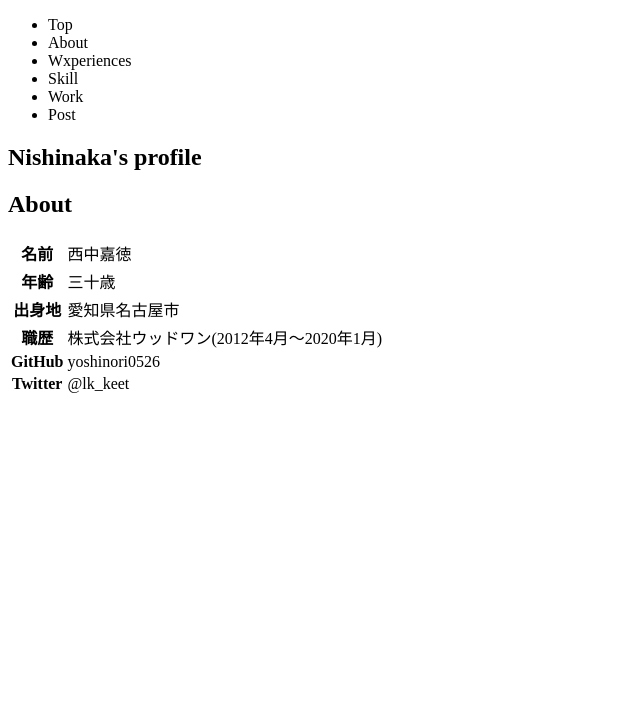
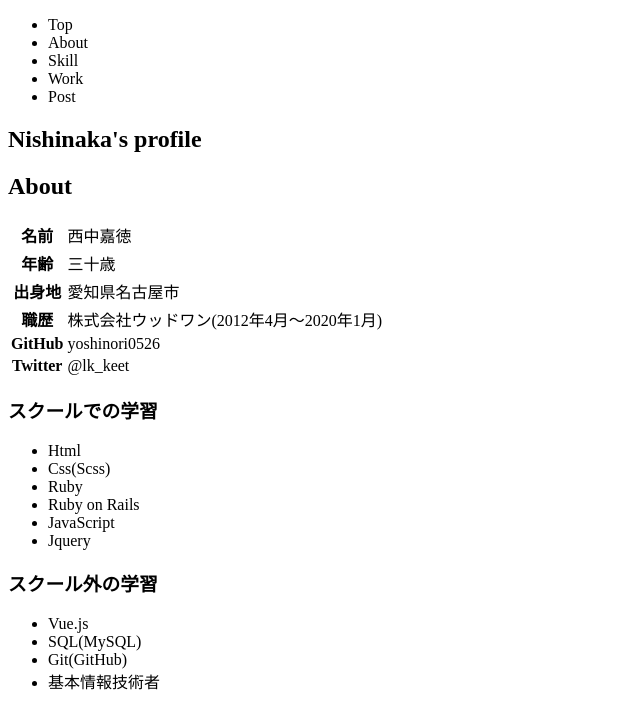
Before and after one commit to nydev2020/my-profile, a Vue app: page / in a window 1280 px wide. Shown: the top 728 px of the page, without its empty margins (0-640 px from the left). Built offline with nearby package versions, Linux system fonts and the light colour scheme.

Commit message:
Skill
Skillのコンポーネント追加
Topのコンポーネントの名前を注意されたのでTopPageに変更

```diff
--- a/src/App.vue
+++ b/src/App.vue
@@ -1,22 +1,25 @@
 <template>
   <div>
     <Header></Header>
-    <Top></Top>
+    <TopPage></TopPage>
     <About></About>
+    <Skill></Skill>
   </div>
 </template>
 
 <script>
 import Header from './components/Header.vue'
-import Top from './components/Top.vue'
+import TopPage from './components/TopPage.vue'
 import About from './components/About.vue'
+import Skill from './components/Skill.vue'
 
 
 export default {
   components: {
     Header,
-    Top,
+    TopPage,
     About,
+    Skill,
   }
 }
 </script>
--- a/src/components/Header.vue
+++ b/src/components/Header.vue
@@ -1,9 +1,9 @@
 <template>
   <header>
+
     <ul>
       <li>Top</li>
       <li>About</li>
-      <li>Wxperiences</li>
       <li>Skill</li>
       <li>Work</li>
       <li>Post</li>
--- /dev/null
+++ b/src/components/Skill.vue
@@ -0,0 +1,26 @@
+<template>
+  <div>
+    <h3>スクールでの学習</h3>
+    <ul>
+      <li>Html</li>
+      <li>Css(Scss)</li>
+      <li>Ruby</li>
+      <li>Ruby on Rails</li>
+      <li>JavaScript</li>
+      <li>Jquery</li>
+    </ul>
+    <h3>スクール外の学習</h3>
+    <ul>
+      <li>Vue.js</li>
+      <li>SQL(MySQL)</li>
+      <li>Git(GitHub)</li>
+      <li>基本情報技術者</li>
+    </ul>
+  </div>
+</template>
+
+<script>
+export default {
+
+}
+</script>
```
Also changed, not shown: src/components/TopPage.vue (renamed from src/components/Top.vue).
